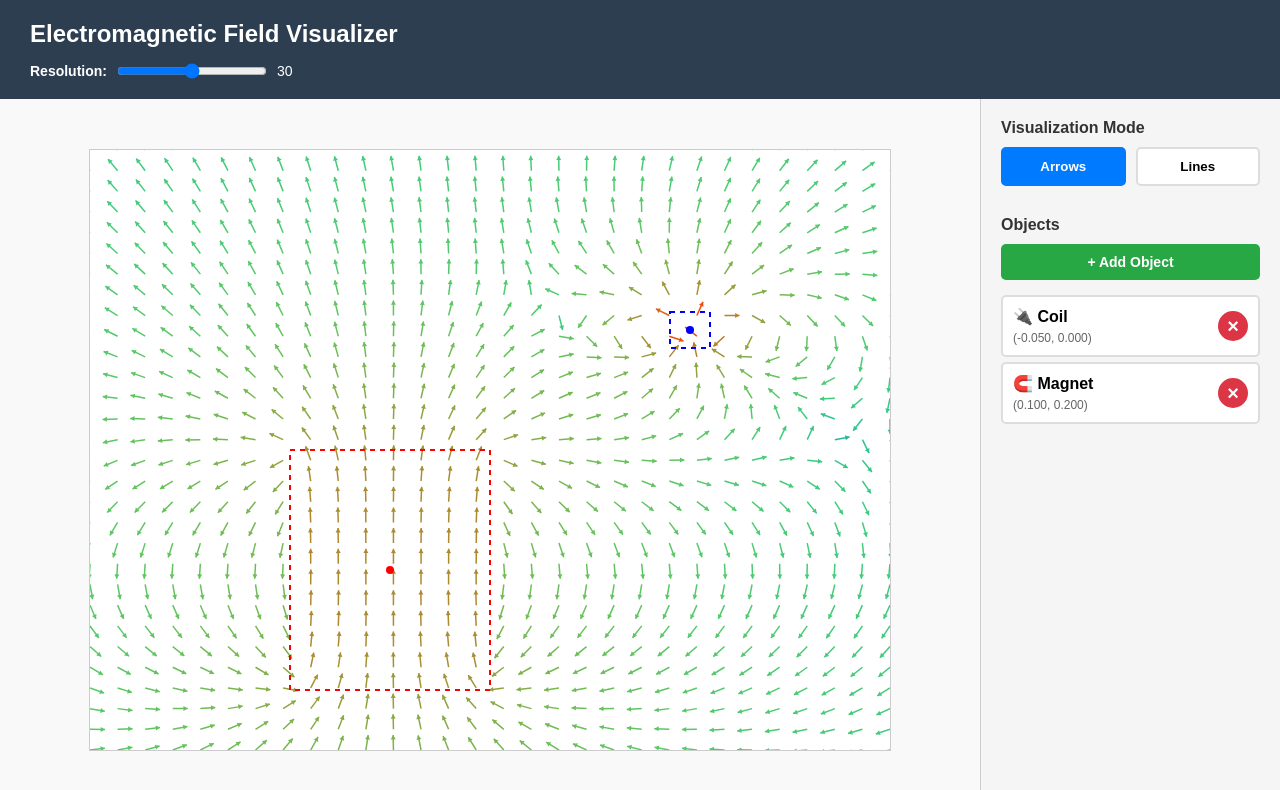
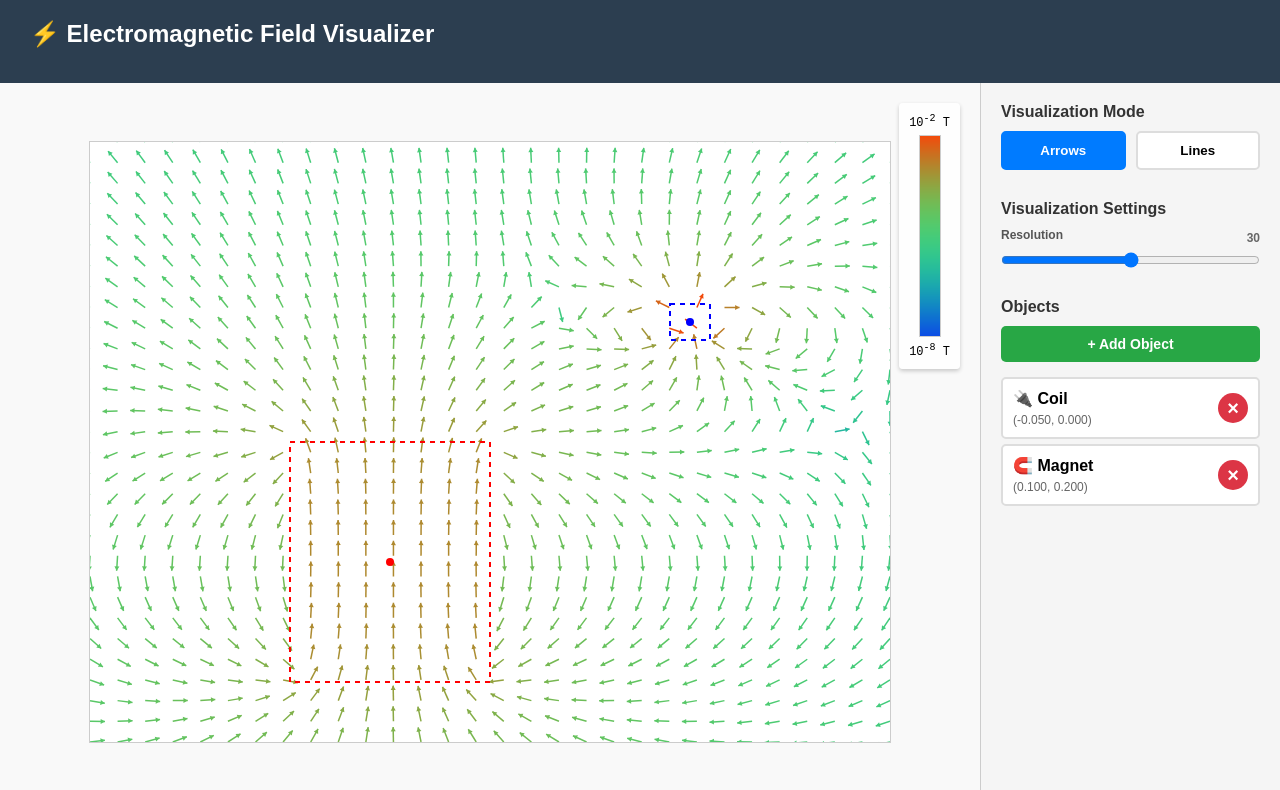
Before and after one commit to arthurmath/electromagnetic_simulation, a React (Vite) app in the folder frontend/: page / in a window 1280 px wide. Shown: the top 790 px of the page. Built offline with nearby package versions, Linux system fonts and the light colour scheme.

Commit message:
legend color bar

```diff
--- a/frontend/src/App.jsx
+++ b/frontend/src/App.jsx
@@ -4,6 +4,7 @@ import { Coil, Magnet } from './physics/objects';
 import ArrowVisualization from './components/ArrowVisualization';
 import LineVisualization from './components/LineVisualization';
 import ControlPanel from './components/ControlPanel';
+import ColorLegend from './components/ColorLegend';
 
 function App() {
   const [simulation] = useState(() => {
@@ -36,41 +37,13 @@ function App() {
   return (
     <div style={styles.container}>
       <header style={styles.header}>
-        <h1 style={styles.title}>Electromagnetic Field Visualizer</h1>
-        <div style={styles.controls}>
-          <div style={styles.controlGroup}>
-            <label style={styles.controlLabel}>Resolution:</label>
-            <input
-              type="range"
-              min="10"
-              max="50"
-              value={resolution}
-              onChange={(e) => setResolution(parseInt(e.target.value))}
-              style={styles.slider}
-            />
-            <span style={styles.controlValue}>{resolution}</span>
-          </div>
-          {viewMode === 'lines' && (
-            <div style={styles.controlGroup}>
-              <label style={styles.controlLabel}>Line Density:</label>
-              <input
-                type="range"
-                min="0.5"
-                max="3"
-                step="0.1"
-                value={lineDensity}
-                onChange={(e) => setLineDensity(parseFloat(e.target.value))}
-                style={styles.slider}
-              />
-              <span style={styles.controlValue}>{lineDensity.toFixed(1)}</span>
-            </div>
-          )}
-        </div>
+        <h1 style={styles.title}>⚡️ Electromagnetic Field Visualizer</h1>
       </header>
 
       <div style={styles.main}>
         <div style={styles.canvas}>
           {viewMode === 'arrows' ? (
+            <>
               <ArrowVisualization
                 simulation={simulation}
                 version={updateCounter}
@@ -79,6 +52,8 @@ function App() {
                 resolution={resolution}
                 onObjectDrag={handleObjectDrag}
               />
+              <ColorLegend />
+            </>
           ) : (
             <LineVisualization
               simulation={simulation}
@@ -97,6 +72,10 @@ function App() {
           onUpdate={handleUpdate}
           viewMode={viewMode}
           onViewModeChange={setViewMode}
+          resolution={resolution}
+          setResolution={setResolution}
+          lineDensity={lineDensity}
+          setLineDensity={setLineDensity}
         />
       </div>
     </div>
@@ -122,27 +101,6 @@ const styles = {
     fontSize: '24px',
     fontWeight: 'bold'
   },
-  controls: {
-    display: 'flex',
-    gap: '30px',
-    alignItems: 'center'
-  },
-  controlGroup: {
-    display: 'flex',
-    alignItems: 'center',
-    gap: '10px'
-  },
-  controlLabel: {
-    fontSize: '14px',
-    fontWeight: 'bold'
-  },
-  slider: {
-    width: '150px'
-  },
-  controlValue: {
-    fontSize: '14px',
-    minWidth: '30px'
-  },
   main: {
     display: 'flex',
     flex: 1,
@@ -154,7 +112,8 @@ const styles = {
     justifyContent: 'center',
     alignItems: 'center',
     padding: '20px',
-    backgroundColor: '#f9f9f9'
+    backgroundColor: '#f9f9f9',
+    position: 'relative'
   }
 };
 
--- a/frontend/src/components/ArrowVisualization.jsx
+++ b/frontend/src/components/ArrowVisualization.jsx
@@ -1,4 +1,5 @@
 import React, { useEffect, useRef } from 'react';
+import { getColor } from '../utils/color';
 
 const ArrowVisualization = ({ simulation, version, xRange, yRange, resolution, onObjectClick, onObjectDrag }) => {
   const canvasRef = useRef(null);
@@ -109,17 +110,6 @@ const ArrowVisualization = ({ simulation, version, xRange, yRange, resolution, o
 
   }, [simulation, version, xRange, yRange, resolution]);
 
-  const getColor = (value, min, max) => {
-    const t = Math.max(0, Math.min(1, (value - min) / (max - min)));
-
-    // Plasma colormap approximation
-    const r = Math.floor(255 * (0.05 + 0.9 * Math.pow(t, 2)));
-    const g = Math.floor(255 * (0.3 + 0.5 * Math.sin(Math.PI * t)));
-    const b = Math.floor(255 * (0.9 - 0.85 * t));
-
-    return `rgb(${r}, ${g}, ${b})`;
-  };
-
   // Mouse event handlers
   const handleMouseDown = (e) => {
     const canvas = canvasRef.current;
--- /dev/null
+++ b/frontend/src/components/ColorLegend.jsx
@@ -0,0 +1,65 @@
+import React, { useEffect, useRef } from 'react';
+import { getColor } from '../utils/color';
+
+const ColorLegend = ({ min = -8, max = -2, width = 20, height = 200 }) => {
+  const canvasRef = useRef(null);
+
+  useEffect(() => {
+    const canvas = canvasRef.current;
+    if (!canvas) return;
+
+    const ctx = canvas.getContext('2d');
+    const w = canvas.width;
+    const h = canvas.height;
+
+    // Draw gradient
+    for (let y = 0; y < h; y++) {
+      // Map y to value (top is max, bottom is min)
+      const t = 1 - (y / h);
+      const val = min + t * (max - min);
+
+      const color = getColor(val, min, max);
+      ctx.fillStyle = color;
+      ctx.fillRect(0, y, w, 1);
+    }
+  }, [min, max]);
+
+  return (
+    <div style={styles.container}>
+      <div style={styles.label}>10<sup>{max}</sup> T</div>
+      <canvas
+        ref={canvasRef}
+        width={width}
+        height={height}
+        style={styles.canvas}
+      />
+      <div style={styles.label}>10<sup>{min}</sup> T</div>
+    </div>
+  );
+};
+
+const styles = {
+  container: {
+    position: 'absolute',
+    right: '20px',
+    top: '20px',
+    backgroundColor: 'rgba(255, 255, 255, 0.8)',
+    padding: '10px',
+    borderRadius: '4px',
+    boxShadow: '0 2px 4px rgba(0,0,0,0.2)',
+    display: 'flex',
+    flexDirection: 'column',
+    alignItems: 'center',
+    gap: '5px',
+    zIndex: 10
+  },
+  canvas: {
+    border: '1px solid #ccc'
+  },
+  label: {
+    fontSize: '12px',
+    fontFamily: 'monospace'
+  }
+};
+
+export default ColorLegend;
--- a/frontend/src/components/ControlPanel.jsx
+++ b/frontend/src/components/ControlPanel.jsx
@@ -1,7 +1,16 @@
 import React, { useState } from 'react';
 import { Coil, Magnet } from '../physics/objects';
 
-const ControlPanel = ({ simulation, onUpdate, viewMode, onViewModeChange }) => {
+const ControlPanel = ({
+  simulation,
+  onUpdate,
+  viewMode,
+  onViewModeChange,
+  resolution,
+  setResolution,
+  lineDensity,
+  setLineDensity
+}) => {
   const [selectedObject, setSelectedObject] = useState(null);
   const [showAddMenu, setShowAddMenu] = useState(false);
 
@@ -65,6 +74,44 @@ const ControlPanel = ({ simulation, onUpdate, viewMode, onViewModeChange }) => {
           >
             Lines
           </button>
+        </div>
+      </div>
+
+      <div style={styles.section}>
+        <h3 style={styles.heading}>Visualization Settings</h3>
+        <div style={styles.properties}>
+          <div style={styles.property}>
+            <div style={styles.sliderHeader}>
+              <label style={styles.label}>Resolution</label>
+              <span style={styles.value}>{resolution}</span>
+            </div>
+            <input
+              type="range"
+              min="10"
+              max="50"
+              value={resolution}
+              onChange={(e) => setResolution(parseInt(e.target.value))}
+              style={styles.slider}
+            />
+          </div>
+
+          {viewMode === 'lines' && (
+            <div style={styles.property}>
+              <div style={styles.sliderHeader}>
+                <label style={styles.label}>Line Density</label>
+                <span style={styles.value}>{lineDensity.toFixed(1)}</span>
+              </div>
+              <input
+                type="range"
+                min="0.5"
+                max="3"
+                step="0.1"
+                value={lineDensity}
+                onChange={(e) => setLineDensity(parseFloat(e.target.value))}
+                style={styles.slider}
+              />
+            </div>
+          )}
         </div>
       </div>
 
@@ -341,6 +388,21 @@ const styles = {
     border: '1px solid #ddd',
     borderRadius: '3px',
     fontSize: '14px'
+  },
+  sliderHeader: {
+    display: 'flex',
+    justifyContent: 'space-between',
+    alignItems: 'center',
+    marginBottom: '5px'
+  },
+  value: {
+    fontSize: '12px',
+    color: '#666',
+    fontWeight: 'bold'
+  },
+  slider: {
+    width: '100%',
+    cursor: 'pointer'
   }
 };
 
--- /dev/null
+++ b/frontend/src/utils/color.js
@@ -0,0 +1,10 @@
+export const getColor = (value, min, max) => {
+  const t = Math.max(0, Math.min(1, (value - min) / (max - min)));
+
+  // Plasma colormap approximation
+  const r = Math.floor(255 * (0.05 + 0.9 * Math.pow(t, 2)));
+  const g = Math.floor(255 * (0.3 + 0.5 * Math.sin(Math.PI * t)));
+  const b = Math.floor(255 * (0.9 - 0.85 * t));
+
+  return `rgb(${r}, ${g}, ${b})`;
+};
```
Lines whose indentation alone changed are shown as unchanged.
